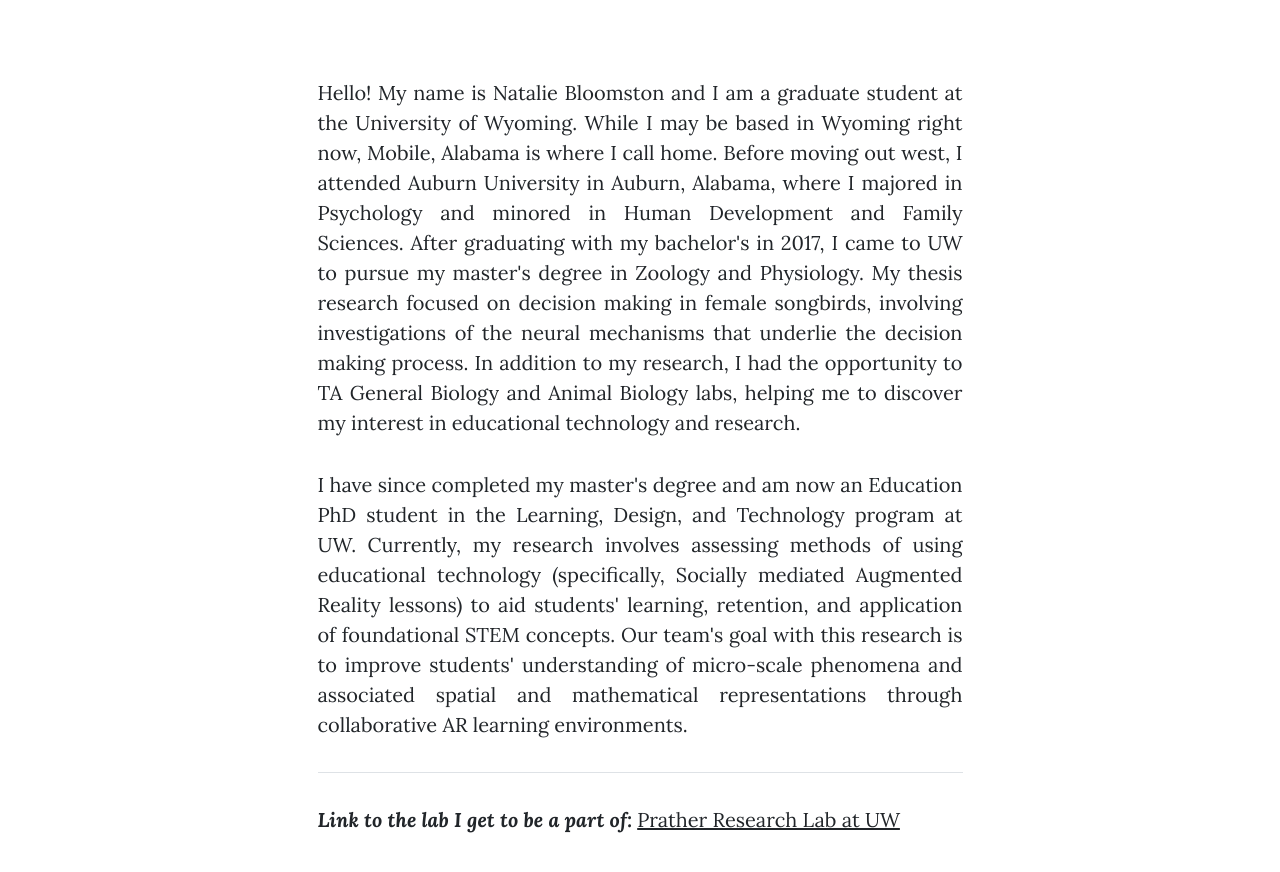
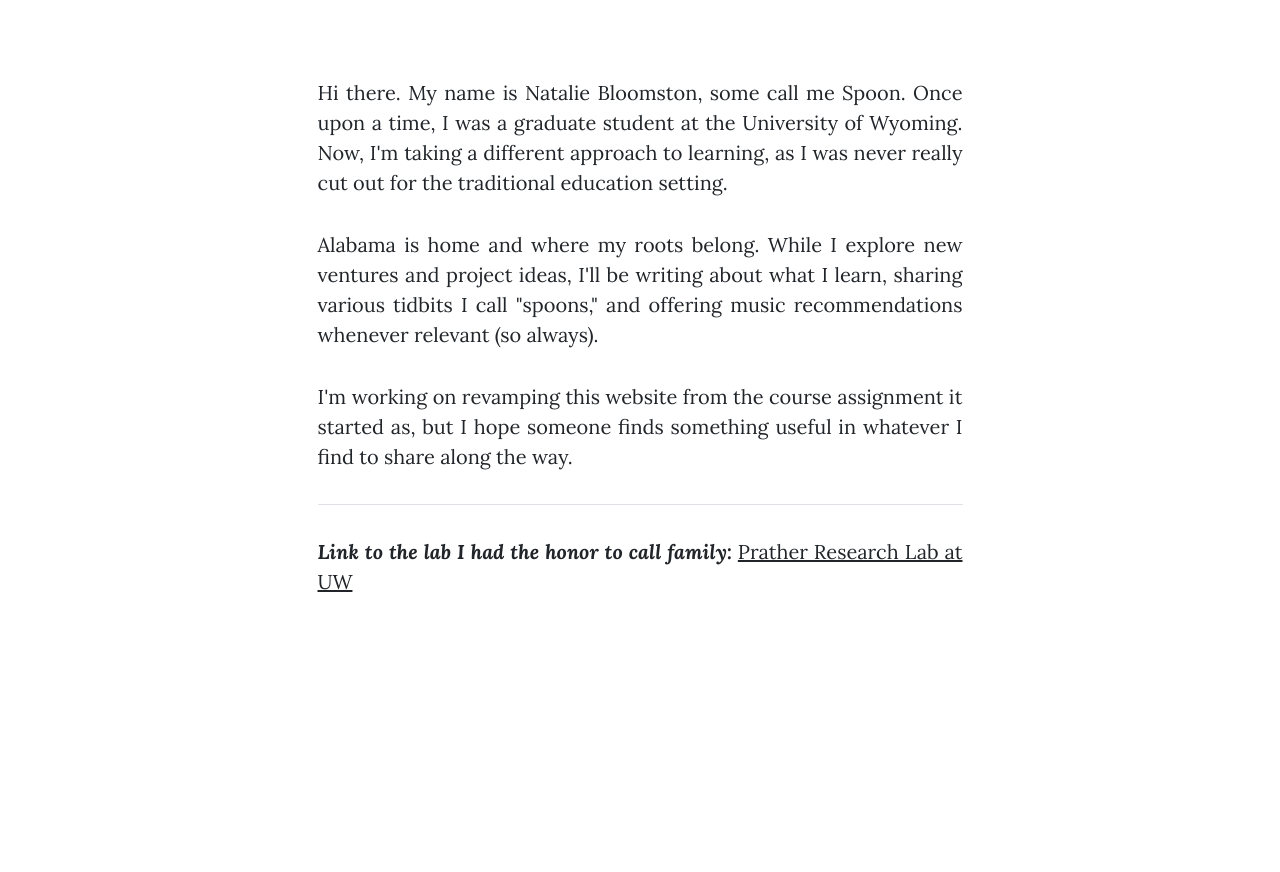
Before and after one commit to nabloombird/BloomstonLearning, a plain HTML site: page about.html in a window 1280 px wide. Shown: the part 506-1378 px from the top of the page. After the commit the page ends 1159 px from the top, so only its background shows below. Drawn offline with nearby package versions, Linux system fonts and the light colour scheme.

Commit message:
updates
updates on updates

```diff
--- a/about.html
+++ b/about.html
@@ -51,10 +51,11 @@
             <div class="container px-4 px-lg-0">
                 <div class="row gx-4 gx-lg-5 justify-content-center" style="text-align:justify">
                     <div class="col-md-12 col-lg-8 col-xl-7">
-                        <p>Hello! My name is Natalie Bloomston and I am a graduate student at the University of Wyoming. While I may be based in Wyoming right now, Mobile, Alabama is where I call home. Before moving out west, I attended Auburn University in Auburn, Alabama, where I majored in Psychology and minored in Human Development and Family Sciences. After graduating with my bachelor's in 2017, I came to UW to pursue my master's degree in Zoology and Physiology. My thesis research focused on decision making in female songbirds, involving investigations of the neural mechanisms that underlie the decision making process. In addition to my research, I had the opportunity to TA General Biology and Animal Biology labs, helping me to discover my interest in educational technology and research.</p>
-                        <p>I have since completed my master's degree and am now an Education PhD student in the Learning, Design, and Technology program at UW. Currently, my research involves assessing methods of using educational technology (specifically, Socially mediated Augmented Reality lessons) to aid students' learning, retention, and application of foundational STEM concepts. Our team's goal with this research is to improve students' understanding of micro-scale phenomena and associated spatial and mathematical representations through collaborative AR learning environments.</p>
+                        <p>Hi there. My name is Natalie Bloomston, some call me Spoon. Once upon a time, I was a graduate student at the University of Wyoming. Now, I'm taking a different approach to learning, as I was never really cut out for the traditional education setting. </p>
+                        <p>Alabama is home and where my roots belong. While I explore new ventures and project ideas, I'll be writing about what I learn, sharing various tidbits I call "spoons," and offering music recommendations whenever relevant (so always).</p>
+                        <p>I'm working on revamping this website from the course assignment it started as, but I hope someone finds something useful in whatever I find to share along the way. </p>
                         <hr>
-                        <p><b><i>Link to the lab I get to be a part of:  </i></b><a href="https://pratherlabuwyo.wixsite.com/pratherlab">Prather Research Lab at UW</a></p>
+                        <p><b><i>Link to the lab I had the honor to call family:  </i></b><a href="https://pratherlabuwyo.wixsite.com/pratherlab">Prather Research Lab at UW</a></p>
                     </div>
                 </div>
             </div>
```
Also changed, not shown: post-three.html (+1 -1 lines).
